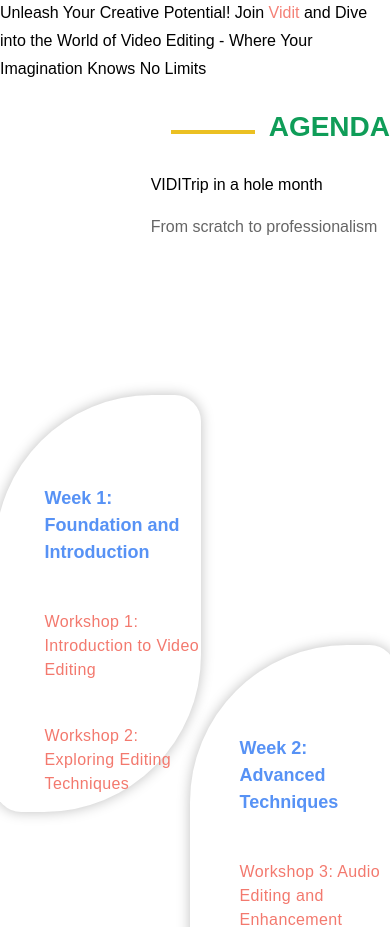
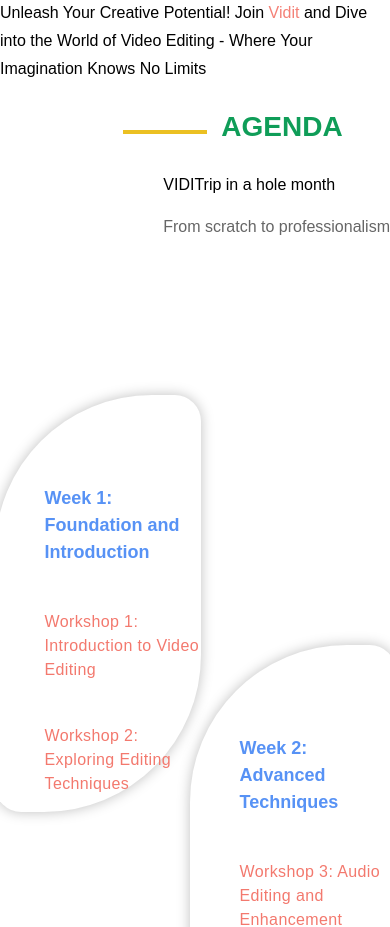
Before and after one commit to raouf-005/Gdsc-VIDIT, a React (Vite) app: page / in a window 390 px wide. Shown: the part 1140-2067 px from the top of the page. Built offline with nearby package versions, Linux system fonts and the light colour scheme.

Commit message:
final deploy

```diff
--- a/src/styles/Components.css
+++ b/src/styles/Components.css
@@ -713,6 +713,7 @@
         padding: 7px 8px;
     }
 
+
 }
 @media  (max-width: 800px){
     .greendot1 ,.greendot2,.greendot3,.greendot4,.bluedot{
@@ -725,5 +726,8 @@
         top: 10px;
         left: 10px;
     }
+    .agendaHr{
+        margin-left: 0px;
+    }
 
 }
```
